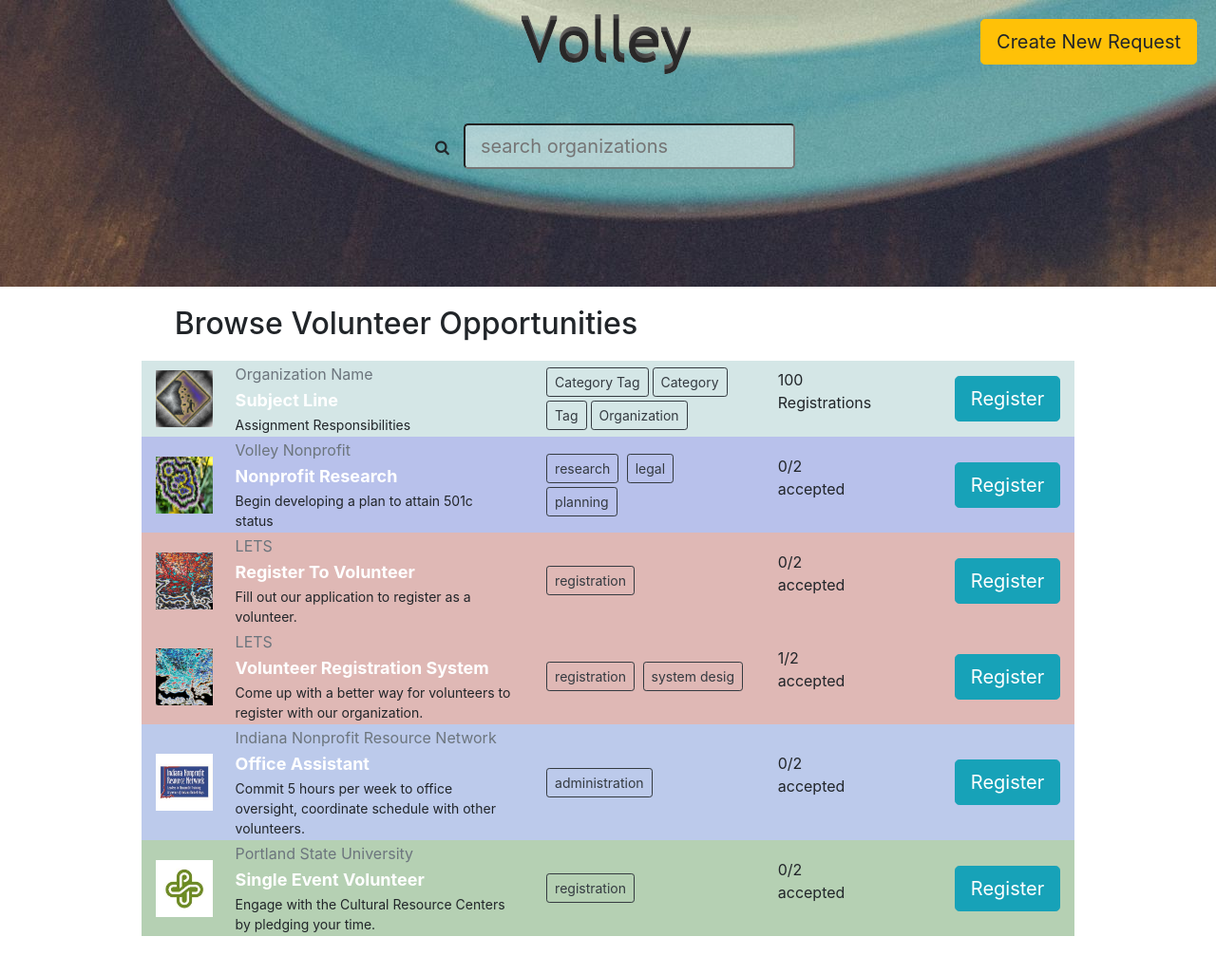
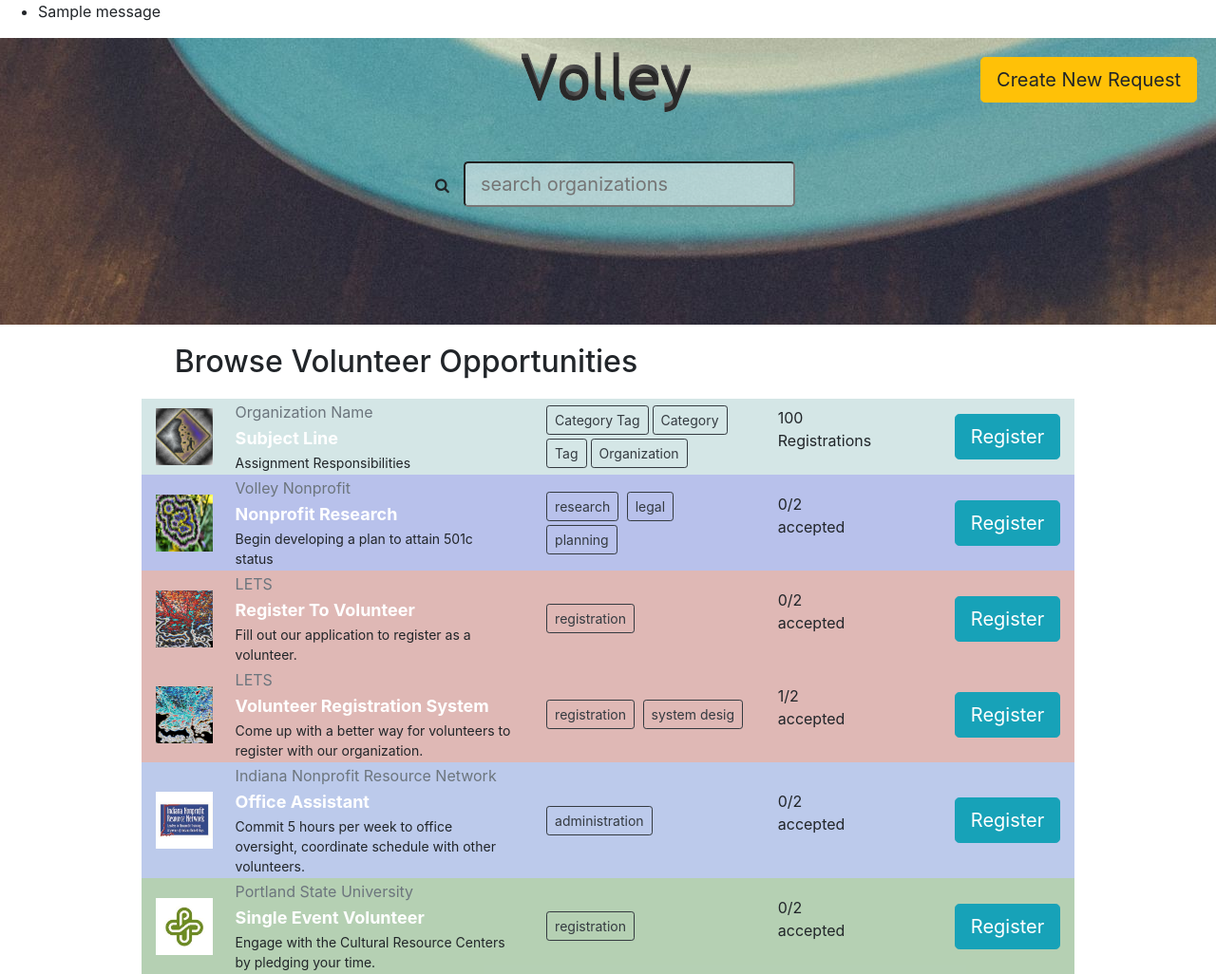
Before and after one commit to grant-king/volunteer-site, a Django app: page / in a window 1280 px wide. Shown: the whole page at 95% size. Before the commit the page ends 986 px from the top, so only its background shows below. Run offline with Django 3.2, Linux system fonts and the light colour scheme; data comes from the database, SQL or seed files in the repository; tables that the repository leaves empty hold one stand-in row (values such as "Sample post"); one stand-in notice (Sample message) is shown; some libraries are stand-ins or nearby versions.

Commit message:
Update index.html
Add a div to display unstyled messages ath the top of this main page.

```diff
--- a/django_project/volunteer_register/templates/volunteer_register/index.html
+++ b/django_project/volunteer_register/templates/volunteer_register/index.html
@@ -13,6 +13,15 @@
 </head>
 
 <body>
+    <div>
+        {% if messages %}
+        <ul class="messages">
+          {% for message in messages %}
+            <li class="{{ message.tags }}">{{ message }}</li>
+          {% endfor %}
+        </ul>
+      {% endif %}
+    </div>
     <div>
         <div class="header-blue" style="background-image: url(&quot;{% static 'volunteer_register/img/header_bg.jpg' %}&quot;);background-color: rgb(255,255,255);background-position: top;background-size: auto;background-repeat: no-repeat;">
             <div class="row">
```
